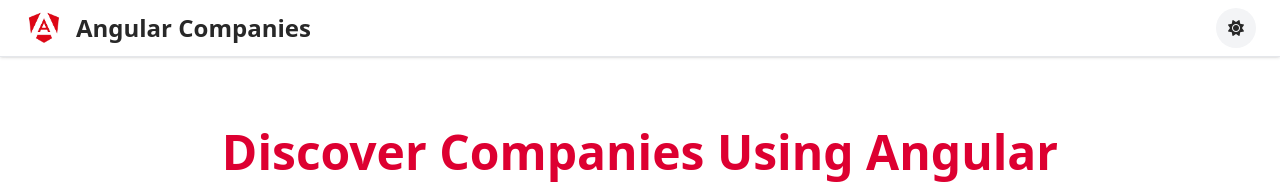
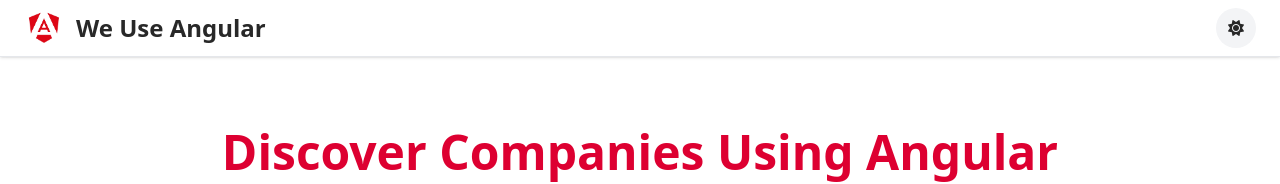
Before and after one commit to ng-delhi/we-use-angular, an Angular app: page / in a window 1280 px wide. Shown: the top 184 px of the page. Built offline with nearby package versions, Linux system fonts and the light colour scheme.

Commit message:
update(footer, header): updated to new text

```diff
--- a/src/app/core/components/footer.ts
+++ b/src/app/core/components/footer.ts
@@ -6,7 +6,7 @@
   template: `
     <footer class="footer">
       <p class="text-sm text-black dark:text-[#dbdbdb]">
-        © {{ currentYear() }} Angular Companies. All rights reserved.
+        © {{ currentYear() }} Ng Delhi. All rights reserved.
       </p>
     </footer>
   `,
--- a/src/app/core/components/header.ts
+++ b/src/app/core/components/header.ts
@@ -8,7 +8,7 @@
     <header class="header">
       <div class="flex gap-3 items-center">
         <img alt="Angular Logo" src="/cua.webp" class="object-cover overflow-hidden w-10 h-10 aspect-square" />
-        <h1 class="text-2xl font-semibold dark:text-white">Angular Companies</h1>
+        <h1 class="text-2xl font-semibold dark:text-white">We Use Angular</h1>
       </div>
 
       <button (click)="themeService.toggleTheme()" class="theme-btn">
```
